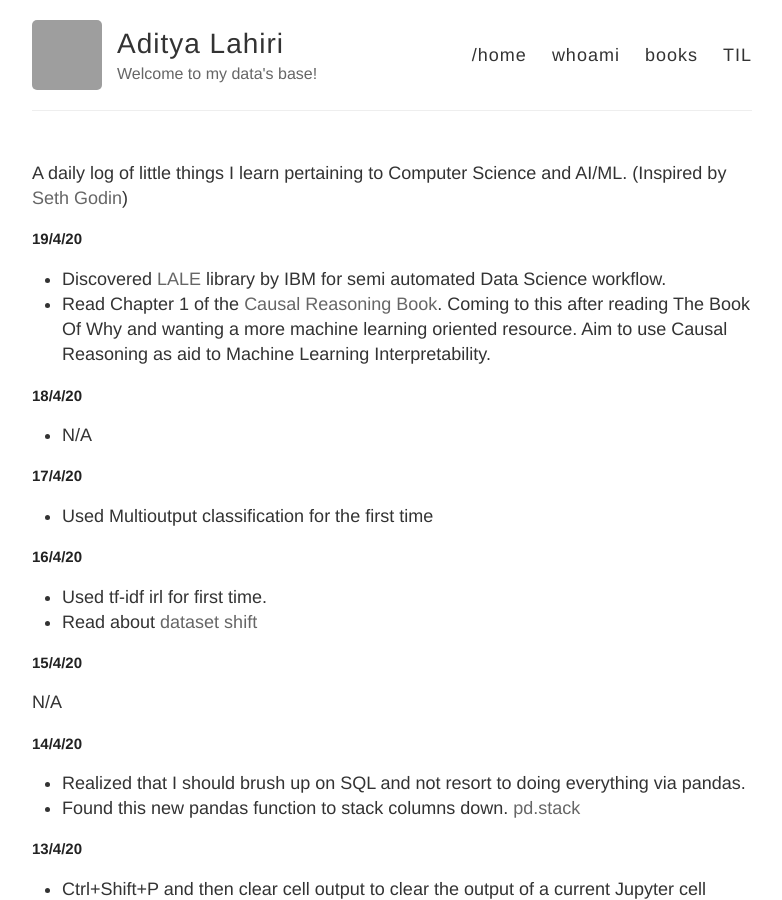
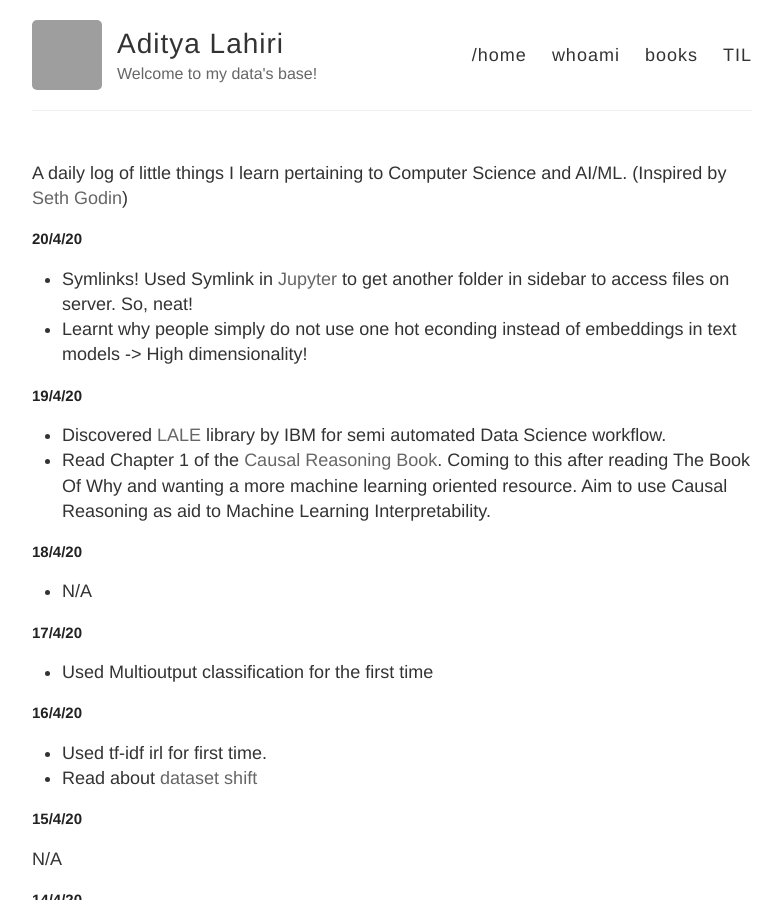
Before and after one commit to adityalahiri/adityalahiri.github.io, a Jekyll site: the page built from TIL.md, in a window 1280 px wide and 900 px high. Shown: the whole window, without its empty margins (248-1030 px from the left). Built offline with Jekyll 4.4.1, drawn with Linux system fonts in a browser that asks for light colours; our own code applies the rules of GitHub Pages for plain Markdown files; grey boxes are pictures that could not be loaded.

Commit message:
Update for 20/4/20

```diff
--- a/TIL.md
+++ b/TIL.md
@@ -1,5 +1,10 @@
 A daily log of little things I learn pertaining to Computer Science and AI/ML.
 (Inspired by [Seth Godin](https://seths.blog/))
+
+## 20/4/20
+
+* Symlinks! Used Symlink in [Jupyter](https://cyberhelp.sesync.org/faq/how-to-create-a-symlink-to-research-directory-in-Jupyter-lab.html) to get another folder in sidebar to access files on server. So, neat!
+* Learnt why people simply do not use one hot econding instead of embeddings in text models -> High dimensionality!
 
 ## 19/4/20
 
```
